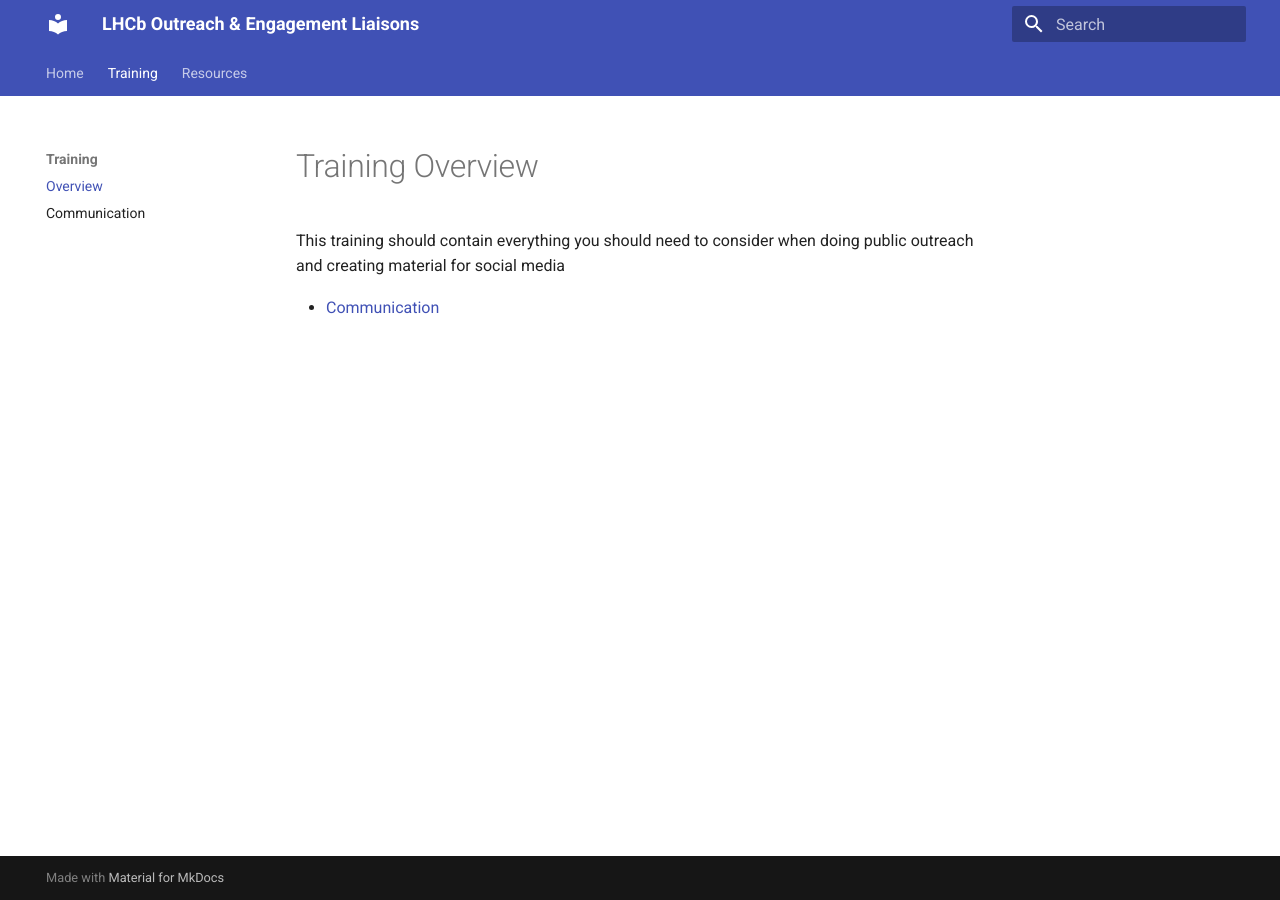
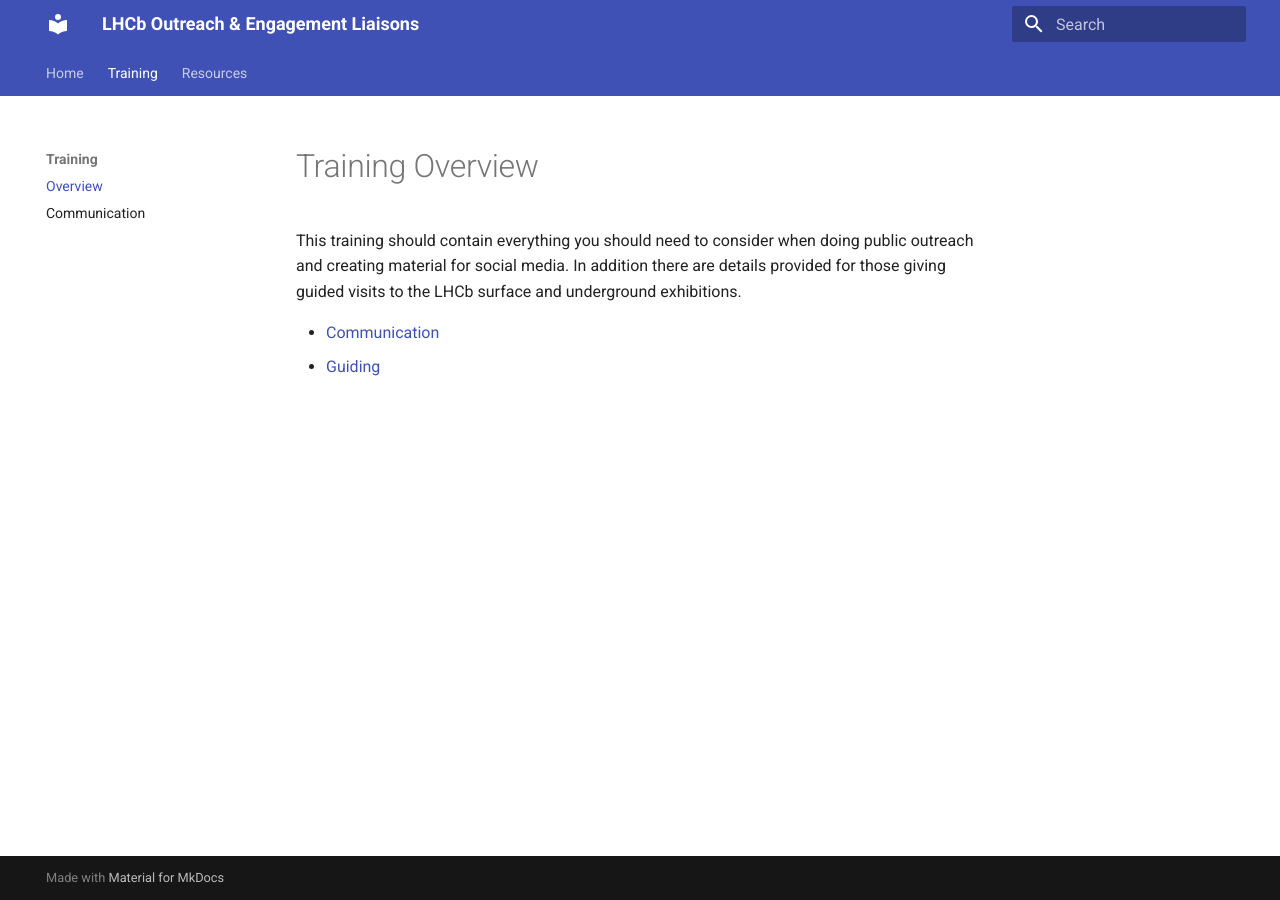
Before and after one commit to sliipper/outreach-training, an MkDocs documentation site: the page built from docs/training/index.md, in a window 1280 px wide. Built offline with MkDocs 1.6.1 and Material for MkDocs 9.7.7, drawn with Linux system fonts in a browser that asks for light colours.

Commit message:
edited index for training to include guide page

```diff
--- a/docs/training/index.md
+++ b/docs/training/index.md
@@ -1,4 +1,5 @@
 # Training Overview
-This training should contain everything you should need to consider when doing public outreach and creating material for social media
+This training should contain everything you should need to consider when doing public outreach and creating material for social media. In addition there are details provided for those giving guided visits to the LHCb surface and underground exhibitions.
 
 - [Communication](communication.md)
+- [Guiding](guiding.md)
```
Also changed, not shown: docs/training/communication.md (+2 -2 lines).
